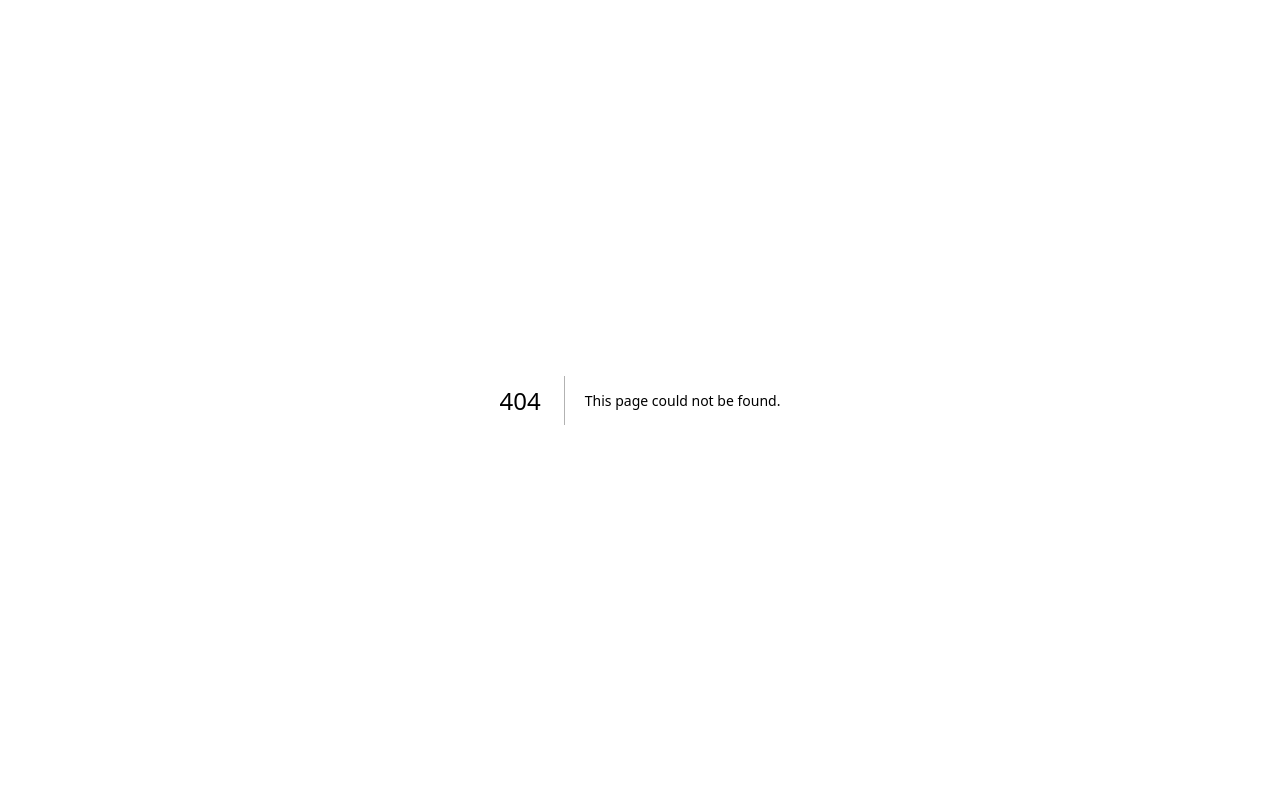
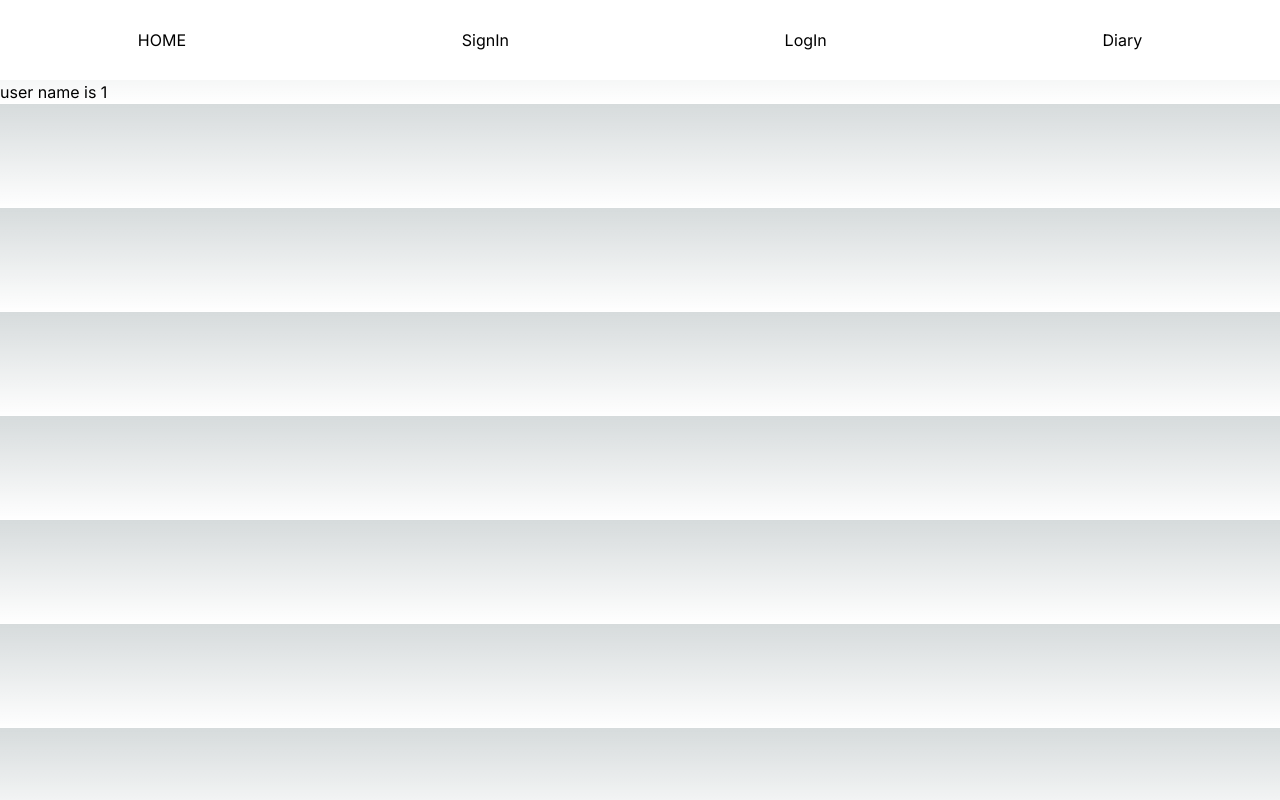
Before and after one commit to SahayakSharma/NoteDown, a Next.js app: page /Diary/1 in a window 1280 px wide. Before the commit this address had no page. Built offline with nearby package versions, Linux system fonts and the light colour scheme.

Commit message:
modified folder structure

```diff
--- /dev/null
+++ b/src/app/Diary/[user]/page.tsx
@@ -0,0 +1,18 @@
+'use client'
+import React from 'react'
+
+import { useParams } from 'next/navigation'
+const user = () => {
+    const us=useParams();
+
+
+  return (
+    <div>
+        user name is {us.user}
+
+
+    </div>
+  )
+}
+
+export default user
--- /dev/null
+++ b/src/app/Diary/page.tsx
@@ -0,0 +1,11 @@
+import React from 'react'
+
+const page = () => {
+  return (
+    <div>
+
+    </div>
+  )
+}
+
+export default page
--- a/src/app/layout.tsx
+++ b/src/app/layout.tsx
@@ -1,6 +1,7 @@
 import type { Metadata } from 'next'
 import { Inter } from 'next/font/google'
 import './globals.css'
+import Navbar from '@/components/Navbar'
 
 const inter = Inter({ subsets: ['latin'] })
 
@@ -16,7 +17,7 @@ export default function RootLayout({
 }) {
   return (
     <html lang="en">
-      <body className={inter.className}>{children}</body>
+      <body className={inter.className}><Navbar/>{children}</body>
     </html>
   )
 }
--- /dev/null
+++ b/src/components/Navbar.tsx
@@ -0,0 +1,16 @@
+import React from 'react'
+
+const Navbar = () => {
+  return (
+    <div className='w-[100vw] h-[80px] text-black items-center bg-white flex justify-around'>
+        <h2>HOME</h2>
+        <h2>SignIn</h2>
+        <h2>LogIn</h2>
+        <h2>Diary</h2>
+
+
+    </div>
+  )
+}
+
+export default Navbar
```
Also changed, not shown: src/app/api/v1/route.ts (added).
